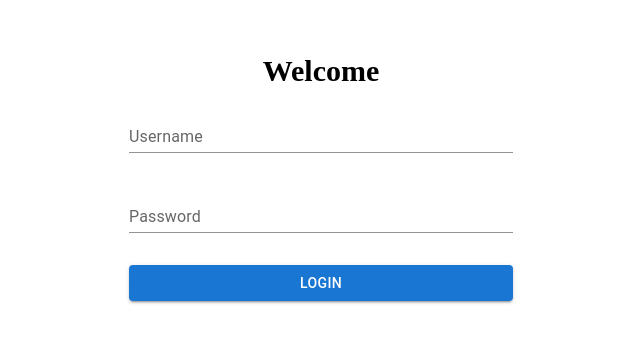
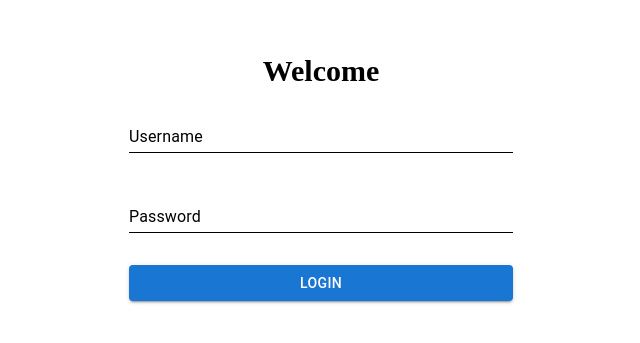
Before and after one commit to akbulatesra/digitopia-case-study, a Next.js app: page / in a window 1280 px wide. Shown: the part 223-566 px from the top of the page, without its empty margins (319-959 px from the left). Built offline with nearby package versions, Linux system fonts and the light colour scheme.

Commit message:
EFIN-102 - login service updated

```diff
--- a/src/components/Form/index.tsx
+++ b/src/components/Form/index.tsx
@@ -4,8 +4,9 @@ import Box from '@mui/material/Box';
 import { object, string } from 'yup';
 import { useForm, SubmitHandler } from 'react-hook-form';
 import { yupResolver } from '@hookform/resolvers/yup';
-import { Button, TextField } from '@mui/material';
+import { Button } from '@mui/material';
 import { useLoginMutation } from '@/services';
+import { LoginFormTextField } from '../styledComponents/LoginFormTextField';
 
 const loginFormSchema = object({
   username: string().required('Username is required'),
@@ -28,7 +29,7 @@ const Form = () => {
   const [login, result] = useLoginMutation();
 
   const onSubmit: SubmitHandler<Inputs> = (data) => {
-    login({ username: data.username, password: data.password });
+    login({ email: data.username, password: data.password });
     console.log(result);
   };
 
@@ -39,14 +40,14 @@ const Form = () => {
       sx={{ display: 'flex', flexDirection: 'column', gap: 4 }}
       onSubmit={handleSubmit(onSubmit)}
     >
-      <TextField
+      <LoginFormTextField
         label="Username"
         variant="standard"
         {...register('username')}
         error={!!errors.username}
         helperText={errors.username?.message}
       />
-      <TextField
+      <LoginFormTextField
         label="Password"
         variant="standard"
         type="password"
--- a/src/services/index.ts
+++ b/src/services/index.ts
@@ -9,7 +9,7 @@ export const personalApi = createApi({
   endpoints: (builder) => ({
     login: builder.mutation<SignInResponseModel, SignInRequestModel>({
       query: (credentials) => ({
-        url: 'https://dev.digitopia.co/api/a2',
+        url: 'https://dev.digitopia.co/api/a2/signIn',
         method: 'POST',
         body: credentials,
       }),
```
